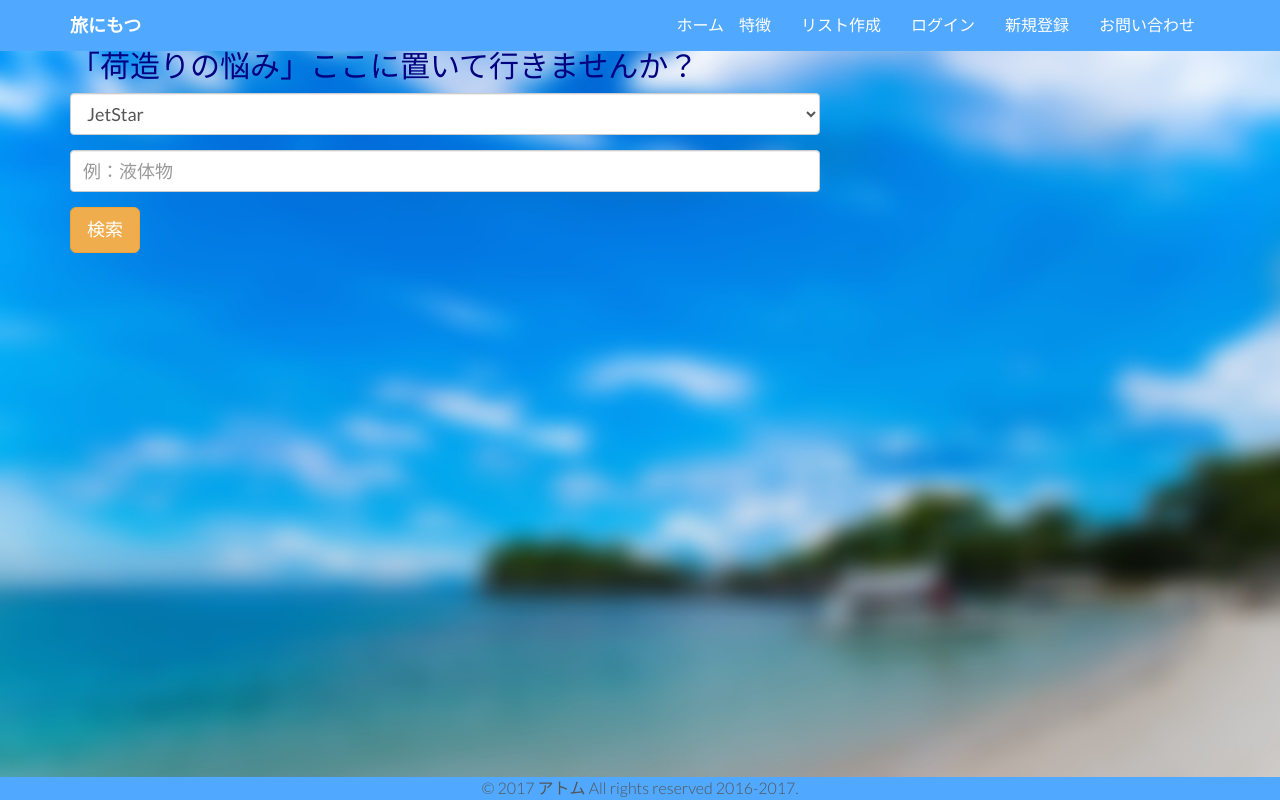
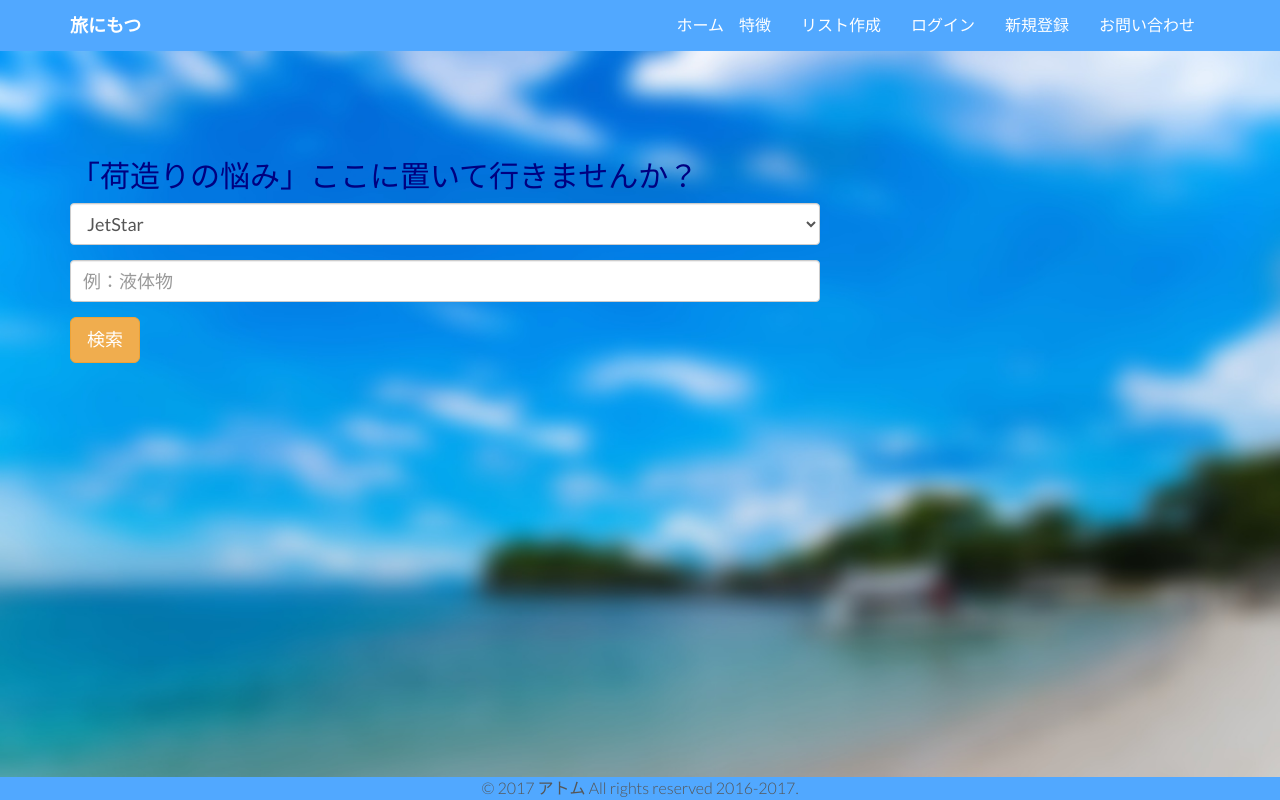
Before and after one commit to otomoyoshi/atom, a PHP site: template theme/template/home.php in a window 1280 px wide. Run offline with PHP 8.4, Linux system fonts and the light colour scheme; the template is opened without the code that fills it, so the values that code supplies are empty; some libraries are stand-ins or nearby versions; some web fonts are replaced.

Commit message:
fix main.css margin-top 50px to 160px

```diff
--- a/theme/assets/css/main.css
+++ b/theme/assets/css/main.css
@@ -126,7 +126,7 @@ i {
 	/* background: url(../img/bg01.jpg) no-repeat center top; */
 	/*background-color: #51a8ff;*/
 	margin-top: -20px;
-	padding-top: 50px;
+	padding-top: 160px;
 	background-attachment: relative;
 	background-position: center center;
 	min-height: 650px;
```
